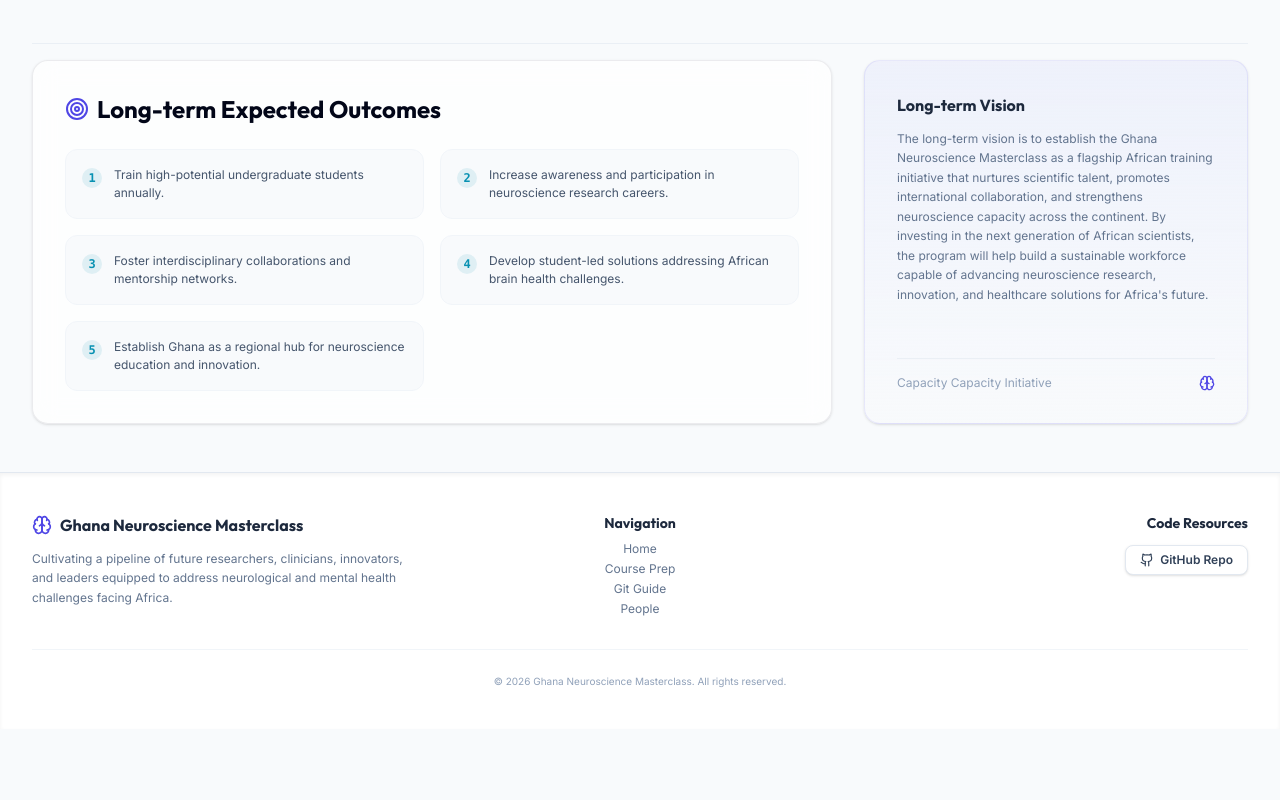
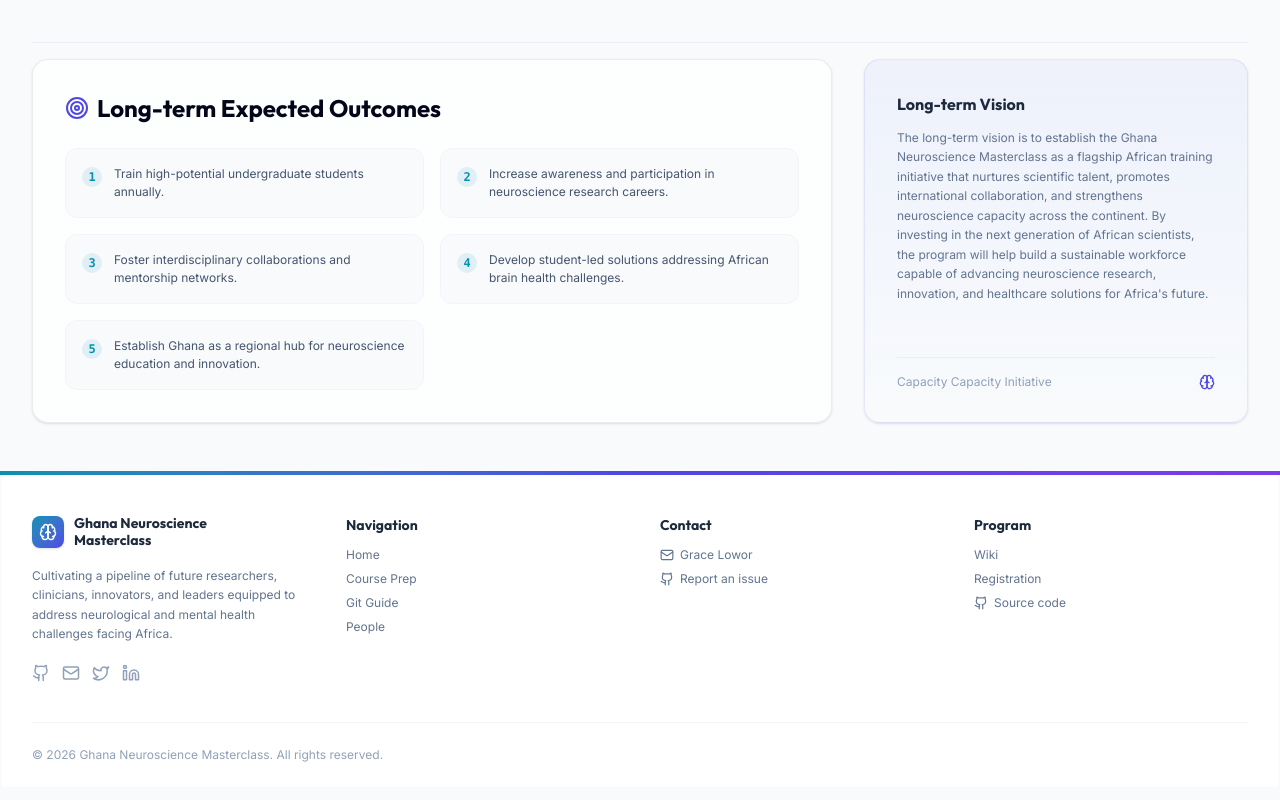
Before and after one commit to gideonadeti/Ghana-Neuroscience-Masterclass-2026, a React (Vite) app: page / in a window 1280 px wide. Shown: the part 1964-2764 px from the top of the page. Built offline with nearby package versions, Linux system fonts and the light colour scheme.

Commit message:
feat: enhance Footer and Navbar components with new social links, improved layout, and back-to-top functionality

```diff
--- a/src/components/Footer.tsx
+++ b/src/components/Footer.tsx
@@ -1,31 +1,83 @@
-import React from "react";
+import { useState, useEffect, type FC } from "react";
 import { Link } from "react-router-dom";
-import { Brain, Github } from "lucide-react";
+import { Brain, Github, ArrowUp, Mail, Twitter, Linkedin } from "lucide-react";
 
-export const Footer: React.FC = () => {
+export const Footer: FC = () => {
   const currentYear = new Date().getFullYear();
+  const [showBackToTop, setShowBackToTop] = useState(false);
+
+  useEffect(() => {
+    const onScroll = () => setShowBackToTop(window.scrollY > 300);
+    window.addEventListener("scroll", onScroll, { passive: true });
+    return () => window.removeEventListener("scroll", onScroll);
+  }, []);
+
+  const scrollToTop = () => window.scrollTo({ top: 0, behavior: "smooth" });
 
   return (
-    <footer className="w-full border-t border-slate-200 bg-white py-10 text-slate-500 shadow-inner">
-      <div className="mx-auto max-w-7xl px-4 sm:px-6 lg:px-8">
-        <div className="grid grid-cols-1 gap-8 md:grid-cols-3">
+    <>
+      <footer className="w-full bg-white pb-6 text-slate-500 shadow-inner relative">
+        {/* Gradient accent top border */}
+        <div className="h-1 w-full bg-gradient-to-r from-brand-cyan via-brand-indigo to-brand-purple" />
+
+        <div className="mx-auto max-w-7xl px-4 sm:px-6 lg:px-8 pt-10">
+          <div className="grid grid-cols-1 gap-10 sm:grid-cols-2 lg:grid-cols-4">
             {/* Brand Column */}
-          <div className="flex flex-col space-y-3">
-            <div className="flex items-center space-x-2">
-              <Brain className="h-5 w-5 text-brand-indigo animate-pulse" />
-              <span className="font-display font-bold text-slate-800 text-base">
-                Ghana Neuroscience Masterclass
+            <div className="sm:col-span-2 lg:col-span-1 flex flex-col space-y-4">
+              <div className="flex items-center space-x-2.5">
+                <div className="flex h-8 w-8 items-center justify-center rounded-lg bg-gradient-to-br from-brand-cyan to-brand-indigo p-1.5 shadow-sm">
+                  <Brain className="h-4.5 w-4.5 text-white" />
+                </div>
+                <span className="font-display font-bold text-slate-800 text-sm leading-tight">
+                  Ghana Neuroscience<br />Masterclass
                 </span>
               </div>
               <p className="text-xs leading-relaxed text-slate-500">
                 Cultivating a pipeline of future researchers, clinicians, innovators, and leaders equipped to address neurological and mental health challenges facing Africa.
               </p>
+              {/* Social links */}
+              <div className="flex items-center gap-3 pt-1">
+                <a
+                  href="https://github.com/gracelowor/Ghana-Neuroscience-Masterclass-2026"
+                  target="_blank"
+                  rel="noopener noreferrer"
+                  className="text-slate-400 hover:text-brand-indigo transition-colors"
+                  aria-label="GitHub repository"
+                >
+                  <Github className="h-4.5 w-4.5" />
+                </a>
+                <a
+                  href="mailto:g.lowor@ufl.edu"
+                  className="text-slate-400 hover:text-brand-indigo transition-colors"
+                  aria-label="Send email"
+                >
+                  <Mail className="h-4.5 w-4.5" />
+                </a>
+                <a
+                  href="https://twitter.com/"
+                  target="_blank"
+                  rel="noopener noreferrer"
+                  className="text-slate-400 hover:text-brand-indigo transition-colors"
+                  aria-label="Twitter / X"
+                >
+                  <Twitter className="h-4.5 w-4.5" />
+                </a>
+                <a
+                  href="https://linkedin.com/in/gracelowor"
+                  target="_blank"
+                  rel="noopener noreferrer"
+                  className="text-slate-400 hover:text-brand-indigo transition-colors"
+                  aria-label="LinkedIn"
+                >
+                  <Linkedin className="h-4.5 w-4.5" />
+                </a>
+              </div>
             </div>
 
-          {/* Links Column */}
-          <div className="flex flex-col space-y-2 md:items-center">
+            {/* Navigation Column */}
+            <div className="flex flex-col space-y-3">
               <span className="font-display font-bold text-slate-800 text-sm">Navigation</span>
-            <div className="flex flex-col space-y-1 text-xs md:items-center">
+              <div className="flex flex-col space-y-2 text-xs">
                 <Link to="/" className="hover:text-brand-indigo transition-colors">Home</Link>
                 <Link to="/prep" className="hover:text-brand-indigo transition-colors">Course Prep</Link>
                 <Link to="/git" className="hover:text-brand-indigo transition-colors">Git Guide</Link>
@@ -33,27 +85,79 @@
               </div>
             </div>
 
-          {/* Resource Column */}
-          <div className="flex flex-col space-y-3 md:items-end">
-            <span className="font-display font-bold text-slate-800 text-sm">Code Resources</span>
+            {/* Contact Column */}
+            <div className="flex flex-col space-y-3">
+              <span className="font-display font-bold text-slate-800 text-sm">Contact</span>
+              <div className="flex flex-col space-y-2 text-xs">
+                <a
+                  href="mailto:g.lowor@ufl.edu"
+                  className="inline-flex items-center gap-1.5 hover:text-brand-indigo transition-colors"
+                >
+                  <Mail className="h-3.5 w-3.5" />
+                  <span>Grace Lowor</span>
+                </a>
+                <a
+                  href="https://github.com/gracelowor/Ghana-Neuroscience-Masterclass-2026/issues"
+                  target="_blank"
+                  rel="noopener noreferrer"
+                  className="inline-flex items-center gap-1.5 hover:text-brand-indigo transition-colors"
+                >
+                  <Github className="h-3.5 w-3.5" />
+                  <span>Report an issue</span>
+                </a>
+              </div>
+            </div>
+
+            {/* Program Column */}
+            <div className="flex flex-col space-y-3">
+              <span className="font-display font-bold text-slate-800 text-sm">Program</span>
+              <div className="flex flex-col space-y-2 text-xs">
+                <a
+                  href="https://github.com/gracelowor/Ghana-Neuroscience-Masterclass-2026/wiki"
+                  target="_blank"
+                  rel="noopener noreferrer"
+                  className="hover:text-brand-indigo transition-colors"
+                >
+                  Wiki
+                </a>
+                <a
+                  href="https://docs.google.com/forms/d/e/1FAIpQLScmKzDv_bC4TJ5mpgXc_FKKV_cPrlGJHNXuuCNLzS9qJOTg7g/viewform"
+                  target="_blank"
+                  rel="noopener noreferrer"
+                  className="hover:text-brand-indigo transition-colors"
+                >
+                  Registration
+                </a>
                 <a
                   href="https://github.com/gracelowor/Ghana-Neuroscience-Masterclass-2026"
                   target="_blank"
                   rel="noopener noreferrer"
-              className="inline-flex items-center gap-1.5 rounded-lg border border-slate-200 bg-white px-3.5 py-1.5 text-xs font-semibold text-slate-700 hover:bg-slate-50 transition-colors shadow-sm"
+                  className="inline-flex items-center gap-1.5 hover:text-brand-indigo transition-colors"
                 >
                   <Github className="h-3.5 w-3.5" />
-              <span>GitHub Repo</span>
+                  <span>Source code</span>
                 </a>
               </div>
             </div>
+          </div>
 
-        <div className="mt-8 border-t border-slate-100 pt-6 text-center text-[10px] text-slate-400">
-          <div>
+          {/* Copyright bar */}
+          <div className="mt-10 pt-6 border-t border-slate-100 text-xs text-slate-400">
             &copy; {currentYear} Ghana Neuroscience Masterclass. All rights reserved.
           </div>
         </div>
-      </div>
       </footer>
+
+      {/* Back to top button */}
+      {showBackToTop && (
+        <button
+          onClick={scrollToTop}
+          className="fixed bottom-6 right-6 z-40 flex h-10 w-10 items-center justify-center rounded-full bg-gradient-to-r from-brand-cyan to-brand-indigo text-white shadow-lg hover:opacity-90 transition-all duration-300 hover:scale-105"
+          aria-label="Scroll to top"
+        >
+          <ArrowUp className="h-5 w-5" />
+        </button>
+      )}
+    </>
   );
 };
--- a/src/components/Layout.tsx
+++ b/src/components/Layout.tsx
@@ -1,20 +1,19 @@
-import React from "react";
+import type { ReactNode } from "react";
 import { Navbar } from "./Navbar";
 import { Footer } from "./Footer";
 
 interface LayoutProps {
-  children: React.ReactNode;
+  children: ReactNode;
 }
 
-export const Layout: React.FC<LayoutProps> = ({ children }) => {
+export const Layout = ({ children }: LayoutProps) => {
   return (
-    <div className="relative min-h-screen bg-brand-dark text-slate-700 flex flex-col overflow-x-clip">
-      {/* Soft background glowing gradient decorations adapted for light mode */}
-      <div className="absolute top-[-5%] left-[-5%] h-[400px] w-[400px] rounded-full bg-brand-cyan/3 blur-[100px] pointer-events-none z-0 animate-pulse-glow" />
-      <div className="absolute bottom-[-5%] right-[-5%] h-[500px] w-[500px] rounded-full bg-brand-indigo/3 blur-[120px] pointer-events-none z-0 animate-pulse-glow" />
-
-      {/* Decorative SVG Synapse Path - low opacity for clean light contrast */}
-      <div className="absolute inset-0 opacity-5 pointer-events-none z-0 overflow-hidden">
+    <div className="relative isolate min-h-full flex flex-col bg-brand-dark text-slate-700 pt-16">
+      {/* Decorative background — clipped to avoid horizontal scroll */}
+      <div className="absolute inset-0 overflow-x-clip pointer-events-none z-0">
+        <div className="absolute top-[-5%] left-[-5%] h-[400px] w-[400px] rounded-full bg-brand-cyan/3 blur-[100px] animate-pulse-glow" />
+        <div className="absolute bottom-[-5%] right-[-5%] h-[500px] w-[500px] rounded-full bg-brand-indigo/3 blur-[120px] animate-pulse-glow" />
+        <div className="absolute inset-0 opacity-5 overflow-hidden">
           <svg className="w-full h-full" xmlns="http://www.w3.org/2000/svg">
             <defs>
               <linearGradient id="synGrad" x1="0%" y1="0%" x2="100%" y2="100%">
@@ -31,7 +30,7 @@
               className="synapse-path"
             />
             <path
-            d="M -100 650 Q 150 480 300 680 T 600 520 T 900 750 T 1200 580 T 1700 700"
+              d="M -100 650 Q 200 480 350 680 T 600 520 T 900 750 T 1200 580 T 1700 700"
               fill="transparent"
               stroke="url(#synGrad)"
               strokeWidth="1"
@@ -40,13 +39,12 @@
             />
           </svg>
         </div>
+      </div>
 
       <Navbar />
 
-      <main className="relative flex-grow flex flex-col z-10 max-w-7xl w-full mx-auto px-4 sm:px-6 lg:px-8 py-8 md:py-12">
-        <div className="flex-grow w-full">
+      <main className="relative z-10 w-full max-w-7xl mx-auto px-4 sm:px-6 lg:px-8 py-8 md:py-12 flex-1">
         {children}
-        </div>
       </main>
 
       <Footer />
--- a/src/index.css
+++ b/src/index.css
@@ -6,30 +6,33 @@
   --font-display: 'Outfit', system-ui, -apple-system, sans-serif;
 
   --color-brand-dark: #f8fafc;
-  --color-brand-card: #ffffff;
   --color-brand-cyan: #0891b2;
-  --color-brand-blue: #2563eb;
   --color-brand-indigo: #4f46e5;
   --color-brand-purple: #7c3aed;
-  --color-brand-pink: #db2777;
 }
 
 /* Base custom styles and global resets */
+html, body, #root {
+  height: 100%;
+}
+
+#root > div {
+  height: 100%;
+}
+
 html {
   background-color: var(--color-brand-dark);
   scroll-behavior: smooth;
-  overflow-y: auto;
 }
 
 body {
   margin: 0;
   padding: 0;
-  min-height: 100vh;
   color: #334155;
   font-family: var(--font-sans);
 }
 
-/* Custom glow animations for brain/neurology theme adjusted for light mode */
+/* Glow animations for neurology theme */
 @keyframes pulseGlow {
   0%, 100% {
     opacity: 0.08;
@@ -59,7 +62,7 @@
   animation: synapseLine 3.5s linear infinite;
 }
 
-/* Glassmorphism utility card base - light mode adapted */
+/* Glassmorphism card base */
 .glass-panel {
   background: rgba(255, 255, 255, 0.75);
   backdrop-filter: blur(12px);
```
Also changed, not shown: src/components/Navbar.tsx (+95 -26 lines). Lines whose indentation alone changed are shown as unchanged.
